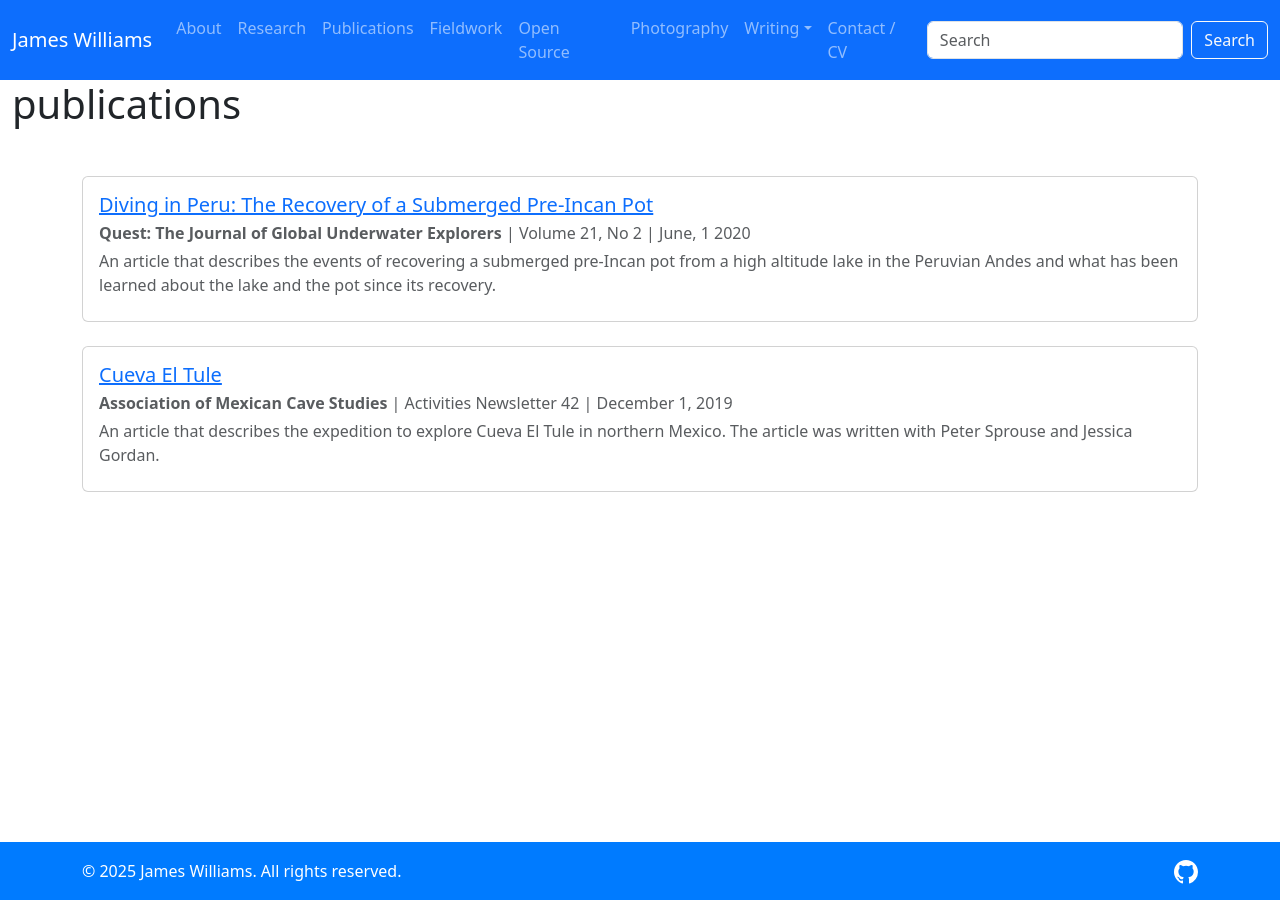
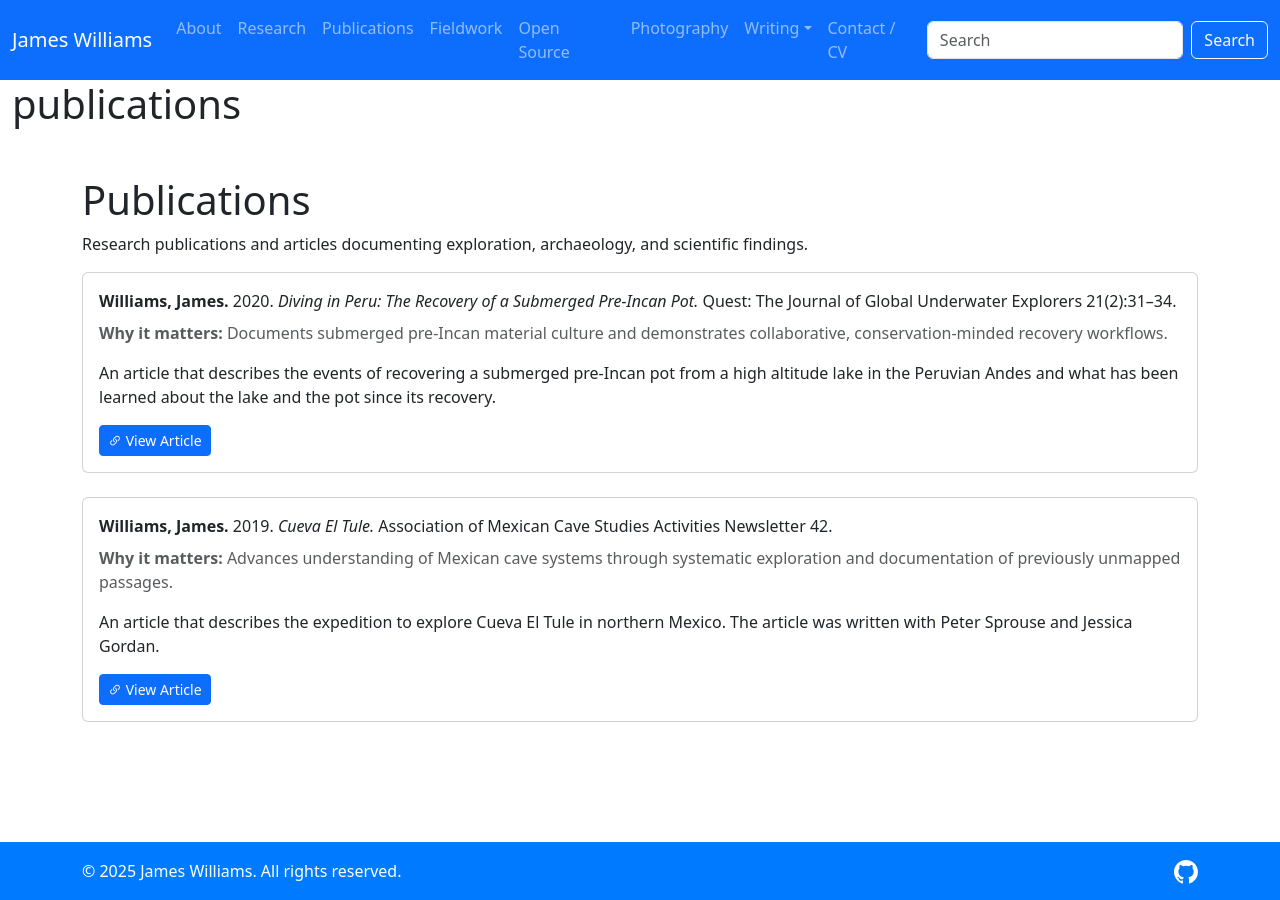
Before and after one commit to jtdub/jtdub.com, a Jekyll site: the page built from publications/index.html, in a window 1280 px wide. Built offline with Jekyll 4.4.1, drawn with Linux system fonts in a browser that asks for light colours; nearby versions of some CDN libraries.

Commit message:
addresses issue #61: Add impact blurbs and buttonize external links in publications
- Added formal citations with proper academic formatting
- Added 'Why it matters' impact statements for each publication
- Converted external links to styled buttons with Bootstrap icons
- Added Bootstrap Icons library support to site header
- Enhanced publications data structure with impact and pages fields
- Improved overall publication page layout and readability

Publications now follow format:
**Williams, James.** 2020. *Diving in Peru: The Recovery of a Submerged Pre-Incan Pot.* Quest: The Journal of Global Underwater Explorers 21(2):31–34.
*Why it matters:* Documents submerged pre-Incan material culture and demonstrates collaborative, conservation-minded recovery workflows.

```diff
--- a/_data/publications.yml
+++ b/_data/publications.yml
@@ -1,12 +1,16 @@
 - title: "Diving in Peru: The Recovery of a Submerged Pre-Incan Pot"
-  date: "June, 1 2020"
+  date: "2020"
   publication: "Quest: The Journal of Global Underwater Explorers"
   url: "https://www.gue.com/quest/archive/21/2"
-  volume: "Volume 21, No 2"
+  volume: "21(2)"
+  pages: "31–34"
   description: "An article that describes the events of recovering a submerged pre-Incan pot from a high altitude lake in the Peruvian Andes and what has been learned about the lake and the pot since its recovery."
+  impact: "Documents submerged pre-Incan material culture and demonstrates collaborative, conservation-minded recovery workflows."
 - title: "Cueva El Tule"
-  date: "December 1, 2019"
+  date: "2019"
   publication: "Association of Mexican Cave Studies"
   url: "http://www.mexicancaves.org/nl/42.htm"
   volume: "Activities Newsletter 42"
+  pages: ""
   description: "An article that describes the expedition to explore Cueva El Tule in northern Mexico. The article was written with Peter Sprouse and Jessica Gordan."
+  impact: "Advances understanding of Mexican cave systems through systematic exploration and documentation of previously unmapped passages."
--- a/_includes/header.html
+++ b/_includes/header.html
@@ -7,6 +7,8 @@
 
     <!-- Bootstrap CSS -->
     <link href="https://cdn.jsdelivr.net/npm/bootstrap@5.3.0/dist/css/bootstrap.min.css" rel="stylesheet" integrity="sha384-9ndCyUaIbzAi2FUVXJi0CjmCapSmO7SnpJef0486qhLnuZ2cdeRhO02iuK6FUUVM" crossorigin="anonymous">
+    <!-- Bootstrap Icons -->
+    <link href="https://cdn.jsdelivr.net/npm/bootstrap-icons@1.11.0/font/bootstrap-icons.css" rel="stylesheet">
     <link rel="stylesheet" href="/assets/css/monokai-sublime.css">
     <link rel="stylesheet" href="/assets/css/custom.css">
 
--- a/publications/index.html
+++ b/publications/index.html
@@ -4,15 +4,41 @@ title: publications
 permalink: /publications/
 ---
 <div class="container mt-5">
+  <h1>Publications</h1>
+  <p>Research publications and articles documenting exploration, archaeology, and scientific findings.</p>
+
   {% for publication in site.data.publications %}
   <div class="col-md-12 mb-4">
     <div class="card">
       <div class="card-body">
-            <h5 class="card-title">
-              <a href="{{ publication.url }}" target="_new">{{ publication.title }}</a>
-            </h5>
-            <p class="card-subtitle mb-2 text-muted"><strong>{{ publication.publication }}</strong> | {{ publication.volume }} | {{ publication.date }}</p>
-            <p class="card-subtitle mb-2 text-muted">{{ publication.description }}</p>
+        <!-- Formal Citation -->
+        <p class="mb-2">
+          <strong>Williams, James.</strong> {{ publication.date }}.
+          <em>{{ publication.title }}.</em>
+          {{ publication.publication }} {{ publication.volume }}{% if publication.pages and publication.pages != "" %}:{{ publication.pages }}{% endif %}.
+        </p>
+
+        <!-- Impact Statement -->
+        <p class="text-muted mb-3">
+          <strong>Why it matters:</strong> {{ publication.impact }}
+        </p>
+
+        <!-- Description -->
+        <p class="mb-3">{{ publication.description }}</p>
+
+        <!-- External Links -->
+        <div class="d-flex gap-2">
+          {% if publication.url %}
+          <a href="{{ publication.url }}" target="_blank" class="btn btn-primary btn-sm">
+            <i class="bi bi-link-45deg"></i> View Article
+          </a>
+          {% endif %}
+          {% if publication.pdf %}
+          <a href="{{ publication.pdf }}" target="_blank" class="btn btn-secondary btn-sm">
+            <i class="bi bi-file-pdf"></i> Download PDF
+          </a>
+          {% endif %}
+        </div>
       </div>
     </div>
   </div>
```
Also changed, not shown: add_archive_notices.py (added, +78 -0 lines), 1 other file. Lines whose indentation alone changed are shown as unchanged.
